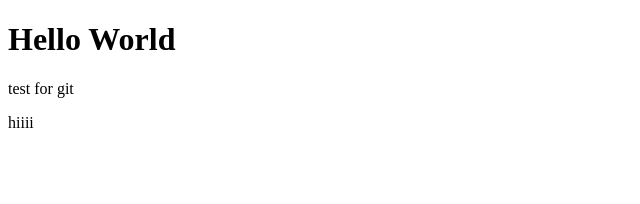
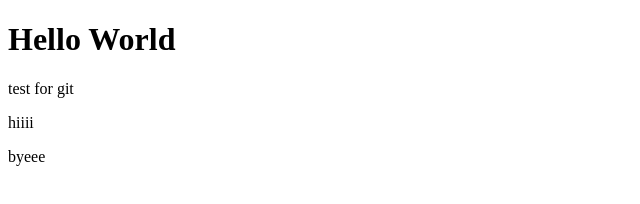
Before and after one commit to Mai-Aziz/git-test, a website: page index.html in a window 1280 px wide. Shown: the full height of the page, 0-640 px from the left. Drawn offline with Linux system fonts and the light colour scheme.

Commit message:
fourth commit

```diff
--- a/index.html
+++ b/index.html
@@ -5,5 +5,6 @@
         <h1>Hello World</h1>
         <p>test for git </p>
         <p>hiiii</p>
+        <p>byeee</p>
     </body>
 </html>
```
Also changed, not shown: package.json (added, +24 -0 lines), 2 other files.
